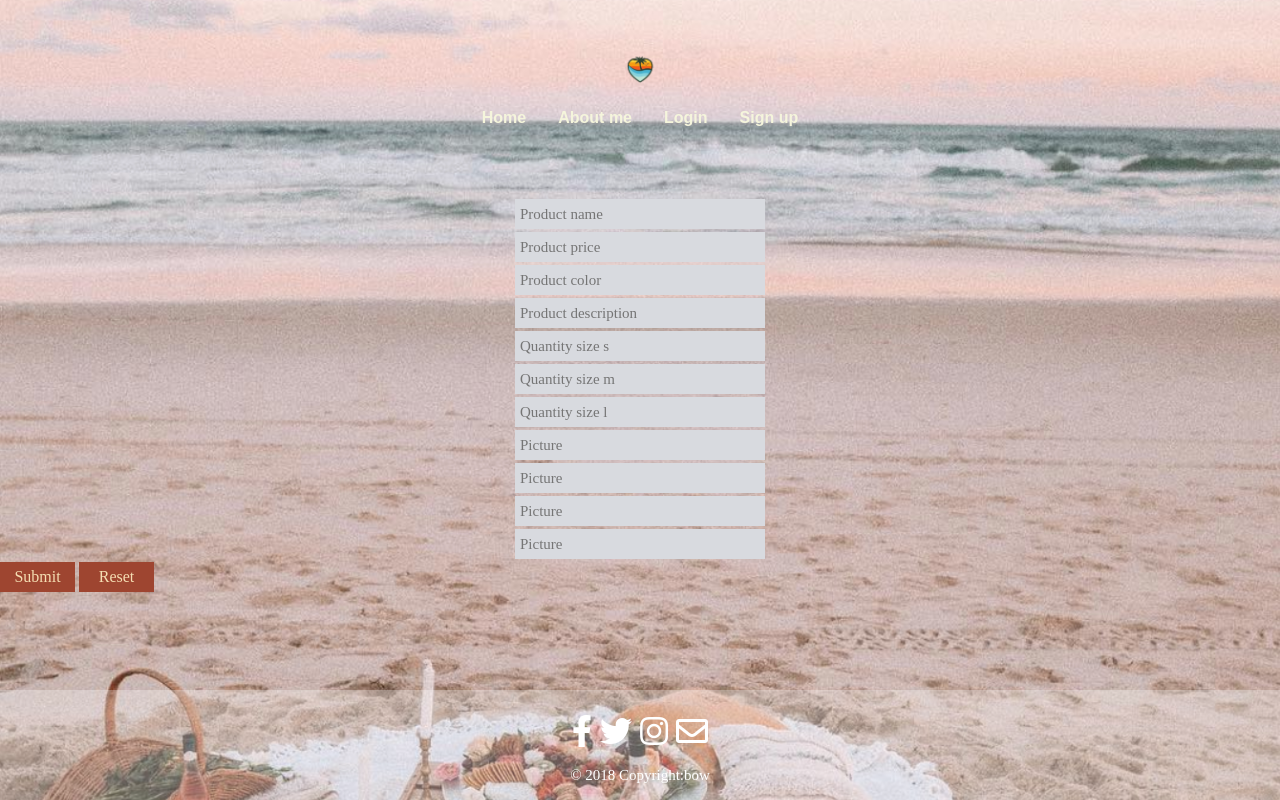
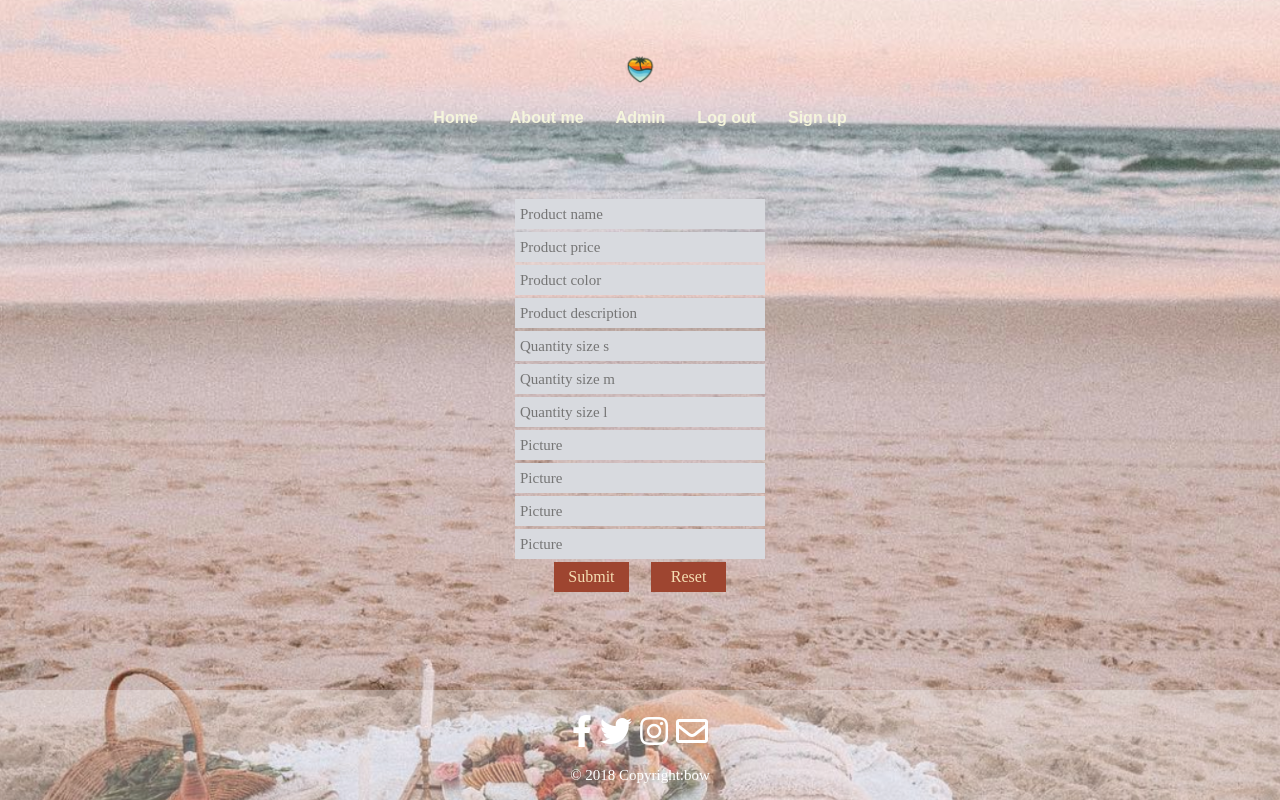
Before and after one commit to maneeporn/project, a PHP site: page /add_product.php in a window 1280 px wide. Run offline with PHP 8.4, Linux system fonts and the light colour scheme; the visitor is signed in with stand-in values (Sample User, id 1); some libraries are stand-ins or nearby versions.

Commit message:
no message

```diff
--- a/aboutme.php
+++ b/aboutme.php
@@ -1,5 +1,4 @@
-<?php include "header.php";
-	session_start();?>
+<?php include "header.php";?>
 
 <div class="container">
   <div class="about">
--- a/add_product.php
+++ b/add_product.php
@@ -1,9 +1,9 @@
 <?php
-	session_start();
 	require_once "config.php";
 	require "header.php";
 ?>
 	<form action="add_product_submit.php" method="post">
+		<div class="container">
 			<div class="input-group">
 				<input class="input--style-3" type="text" placeholder="Product name" name="product_name">
 			</div>
@@ -37,9 +37,11 @@
 			<div class="input-group">
 				<input class="input--style-3" type="text" placeholder="Picture" name="picture4">
 			</div>
-
-		<input class="button" type="submit" name="button" id="button" value="Submit" />
-		<input class="button" type="reset" name="button2" id="button2" value="Reset" /></td>
+			<div class="input-group">
+				<input class="button1" type="submit" name="button" id="button" value="Submit" />
+				<input class="button2" type="reset" name="button2" id="button2" value="Reset" />
+			</div>
+		</div>
 	</form>
 
 <?php include "footer.php" ?>
--- a/add_product_submit.php
+++ b/add_product_submit.php
@@ -1,5 +1,4 @@
 <?php
-	session_start();
 	require_once "config.php";
 	$product_name = $_POST['product_name'];
 	$product_price = $_POST['product_price'];
--- a/add_to_cart_summit.php
+++ b/add_to_cart_summit.php
@@ -1,5 +1,4 @@
 <?php
-	session_start();
 	include "config.php";
 	include "header.php";
 	$size = $_POST['size'];
--- a/cart.php
+++ b/cart.php
@@ -1,5 +1,4 @@
 <?php
-	session_start();
 	require_once "config.php";
 	if(isset($_SESSION['user_id']))
 	{
--- a/header.php
+++ b/header.php
@@ -13,17 +13,34 @@
     <script src="js/return_to_top.js"></script>
   </head>
   <body>
-    <?php require "config.php"; ?>
+    <?php require "config.php";
+      if (session_status() == PHP_SESSION_NONE)
+      {
+        session_start();
+      }
+    ?>
     <div class="content">
       <div class="nav-bar">
-        <img class="img-fluid logo"src="image/logo.png"></img>
+        <img class="img-fluid logo"src="image/logo.png">
         <ul class="nav justify-content-center">
           <li class="nav-item" >
           <a class="nav-link active" href="index.php">Home</a></li>
           <li class="nav-item">
           <a class="nav-link" href="aboutme.php">About me</a></li>
-          <li class="nav-item">
-          <a class="nav-link" href="#" data-toggle="modal" data-target="#login_modal">Login</a></li>
+            <?php
+              if (!isset($_SESSION['user_id']) )
+              {
+                echo "<li class='nav-item'><a class=\"nav-link\" href=\"login_modal.php\">Log in</a></li>";
+              }
+              else
+              {
+                if($_SESSION['user_id']=='1')
+                {
+                  echo "<li class=\"nav-item\"><a class=\"nav-link\" href=\"admin.php\">Admin</a></li>";
+                }
+                echo "<li class='nav-item'><a class=\"nav-link\" href=\"logout.php\">Log out</a></li>";
+              }?>
+
           <li class="nav-item">
           <a class="nav-link" href="register.php">Sign up</a></li>
         </ul>
--- a/index.php
+++ b/index.php
@@ -1,5 +1,4 @@
-<?php include "header.php";
-	session_start();?>
+<?php include "header.php";?>
   <div class="container">
 		<div class="row">
       <?php $userquery = "Select * from product";
--- a/main.css
+++ b/main.css
@@ -196,7 +206,7 @@ h2 {
 color: white;
 font-size: 20px;
 }
-.button{
+.button1{
 background: rgb(158, 69, 48);
 color: wheat;
 width: 75px;
@@ -204,9 +214,29 @@ h2 {
 border: 0px;
 text-align: center;
 margin: auto;
+margin-right: 1%;
+}
+.button2{
+background: rgb(158, 69, 48);
+color: wheat;
+width: 75px;
+height: 30px;
+border: 0px;
+text-align: center;
+margin: auto;
+margin-left: 1%;
 }
 .card.mb-3{
 margin: auto
+}
+.col-12.addmin{
+font-size: 20px;
+padding: 20px;
+text-align: center;
+}
+.nav-bar .nav-link:hover{
+font-weight: bold;
+color: saddlebrown;
 }
 #return_to_top {
 position: fixed;
--- a/product.php
+++ b/product.php
@@ -1,5 +1,4 @@
 <?php
-		session_start();
 	require_once "config.php";
 	require "header.php";
 	$id=$_GET['id'];
--- a/register.php
+++ b/register.php
@@ -1,5 +1,4 @@
 <?php
-		session_start();
 	require_once "config.php";
 	require "header.php";
 ?>
--- a/register_submit.php
+++ b/register_submit.php
@@ -1,5 +1,4 @@
 <?php
-	session_start();
 	require_once "config.php";
 	$username = $_POST['username'];
   $password = $_POST['password'];
@@ -40,7 +39,7 @@ else
   else
   {
 	  echo "welcome<br><br>";
-	  echo "<a href=\"homepage.php\">Go back to website</a>";
+	  echo "<a href=\"index.php\">Go back to website</a>";
   }
 }
 
```
Also changed, not shown: other parts of main.css (+27 -17 lines), checklogin.php (+15 -4 lines), update_product.php (+45 -6 lines), 1 other file. Lines whose indentation alone changed are shown as unchanged.
